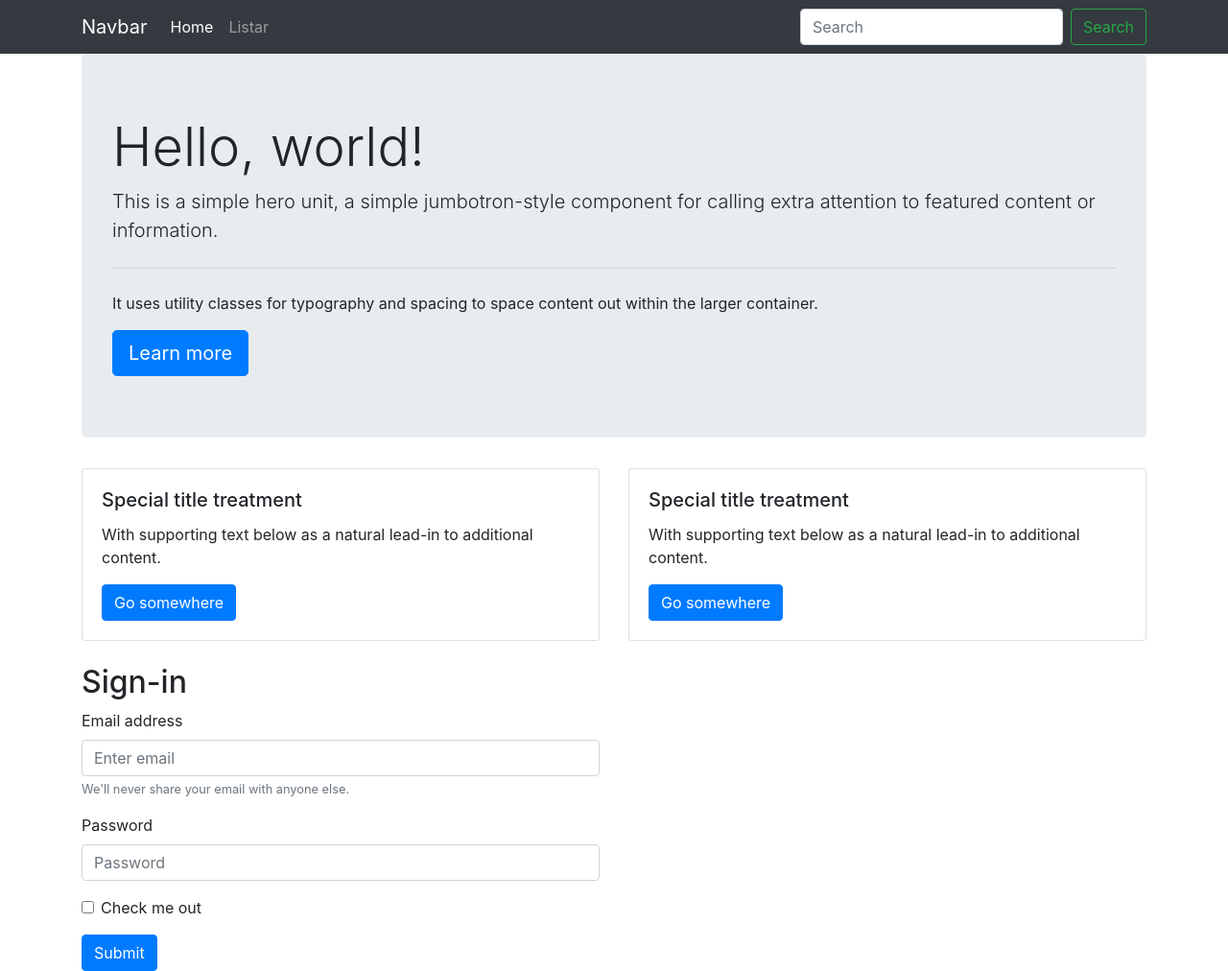
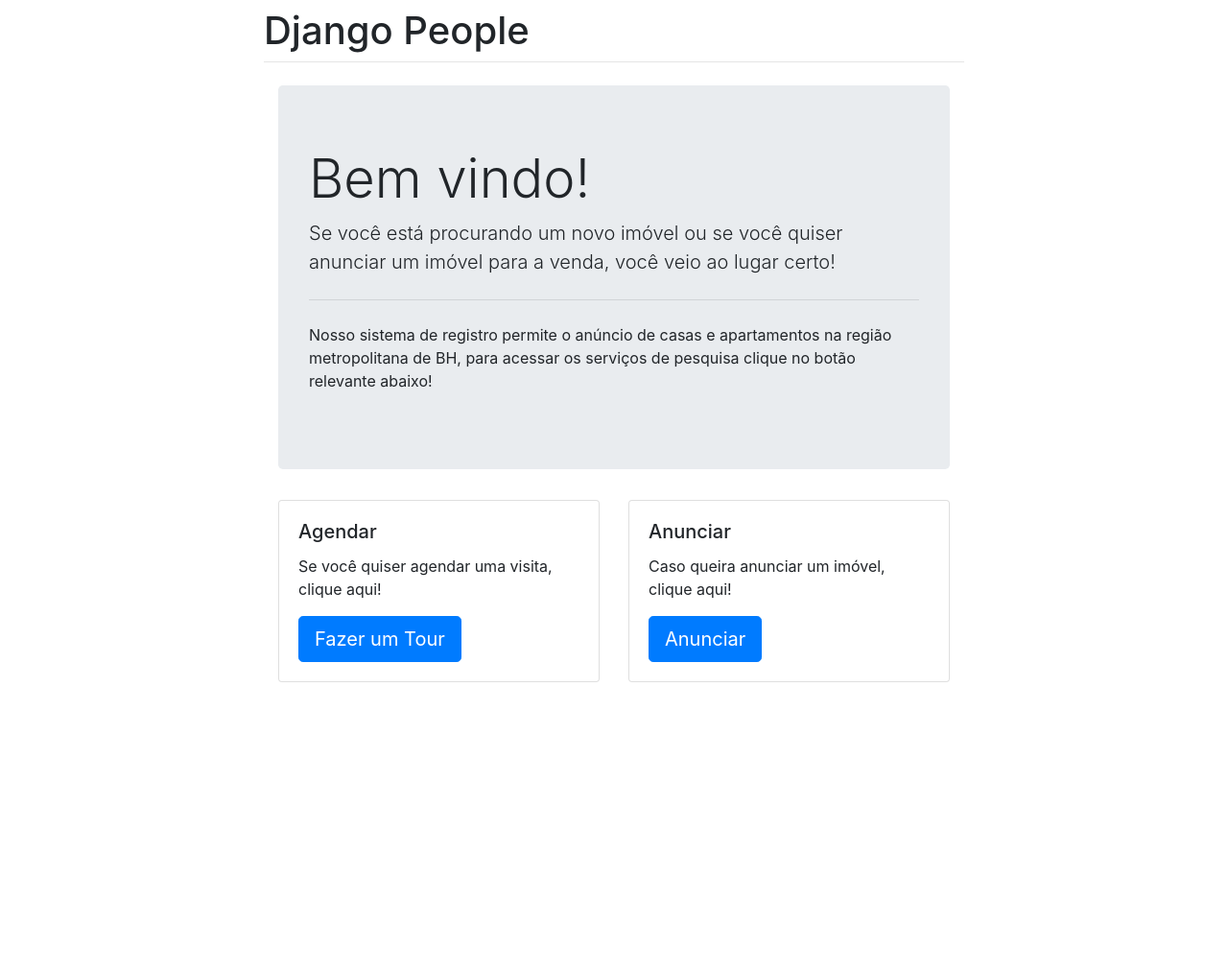
Before and after one commit to mphillipecarmo/es-home-rentals, a Django app: page / in a window 1280 px wide. Shown: the whole page at 96% size. After the commit the page ends 711 px from the top, so only its background shows below. Run offline with Django 3.2, Linux system fonts and the light colour scheme; some libraries are stand-ins or nearby versions.

Commit message:
Tela de index - Renato

```diff
--- a/templates/index.html
+++ b/templates/index.html
@@ -1,20 +1,8 @@
+{% extends 'base.html' %}
 {% load static %}
 
-<!DOCTYPE html>
-<html lang="en">
-
-<head>
-    <meta charset="UTF-8">
-    <meta name="viewport" content="width=device-width, initial-scale=1.0">
-    <meta http-equiv="X-UA-Compatible" content="ie=edge">
-    <link rel="stylesheet" href="{% static 'css/bootstrap.min.css' %}">
-    <link rel="stylesheet" href="{% static 'fa/css/all.min.css' %}">
-    <script src="{% static 'js/bootstrap.min.js' %}"></script>
-    <title>Django + Bootstrap</title>
-</head>
-
-<body>
-
+{% block content %}
+    <!--
     <nav class="navbar navbar-expand-lg navbar-dark bg-dark">
         <div class="container">
             <a class="navbar-brand" href="#">Navbar</a>
@@ -37,17 +25,16 @@
                 </form>
             </div>
         </div>
-    </nav>
+    </nav>-->
+
+
 
     <div class="container">
         <div class="jumbotron">
-            <h1 class="display-4">Hello, world! <i class="fas fa-globe-americas"></i></h1>
-            <p class="lead">This is a simple hero unit, a simple jumbotron-style component for calling extra attention
-                to
-                featured content or information.</p>
+            <h1 class="display-4">Bem vindo! <i class="fas fa-globe-americas"></i></h1>
+            <p class="lead">Se você está procurando um novo imóvel ou se você quiser anunciar um imóvel para a venda, você veio ao lugar certo!</p>
             <hr class="my-4">
-            <p>It uses utility classes for typography and spacing to space content out within the larger container.</p>
-            <a class="btn btn-primary btn-lg" href="#" role="button">Learn more</a>
+            <p>Nosso sistema de registro permite o anúncio de casas e apartamentos na região metropolitana de BH, para acessar os serviços de pesquisa clique no botão relevante abaixo!</p>
         </div>
     </div>
 
@@ -56,24 +43,25 @@
             <div class="col-sm-6">
                 <div class="card">
                     <div class="card-body">
-                        <h5 class="card-title">Special title treatment</h5>
-                        <p class="card-text">With supporting text below as a natural lead-in to additional content.</p>
-                        <a href="#" class="btn btn-primary">Go somewhere</a>
+                        <h5 class="card-title">Agendar</h5>
+                        <p class="card-text">Se você quiser agendar uma visita, clique aqui!</p>
+                        <a class="btn btn-primary btn-lg" href="/agendar" role="button">Fazer um Tour</a>
                     </div>
                 </div>
             </div>
             <div class="col-sm-6">
                 <div class="card">
                     <div class="card-body">
-                        <h5 class="card-title">Special title treatment</h5>
-                        <p class="card-text">With supporting text below as a natural lead-in to additional content.</p>
-                        <a href="#" class="btn btn-primary">Go somewhere</a>
+                        <h5 class="card-title">Anunciar</h5>
+                        <p class="card-text">Caso queira anunciar um imóvel, clique aqui!</p>
+                        <a class="btn btn-primary btn-lg" href="/cadastro" role="button">Anunciar</a>
                     </div>
                 </div>
             </div>
         </div>
     </div>
 
+    <!--
     <div class="container mt-4">
         <div class="row">
             <div class="col-6">
@@ -99,7 +87,5 @@
             </div>
         </div>
     </div>
-
-</body>
-
-</html>
+    -->
+{% endblock %}
```
